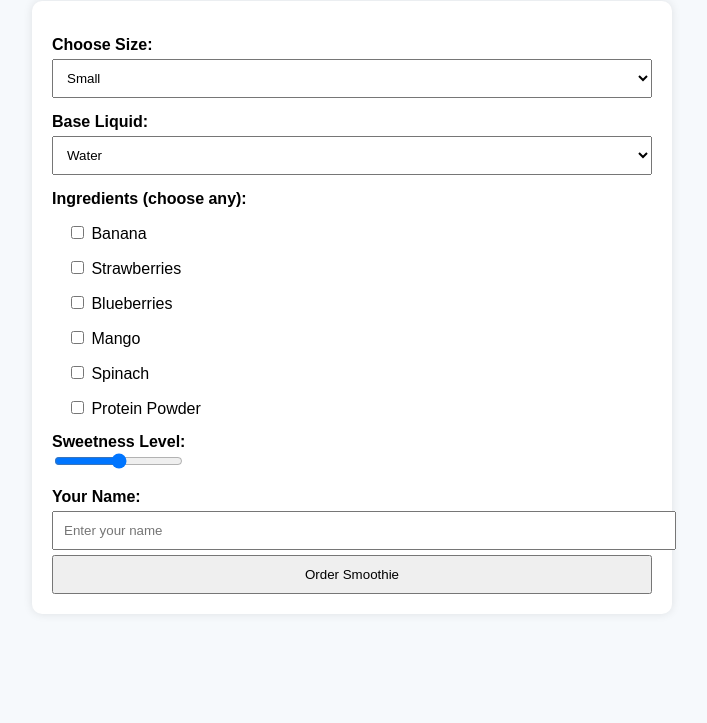
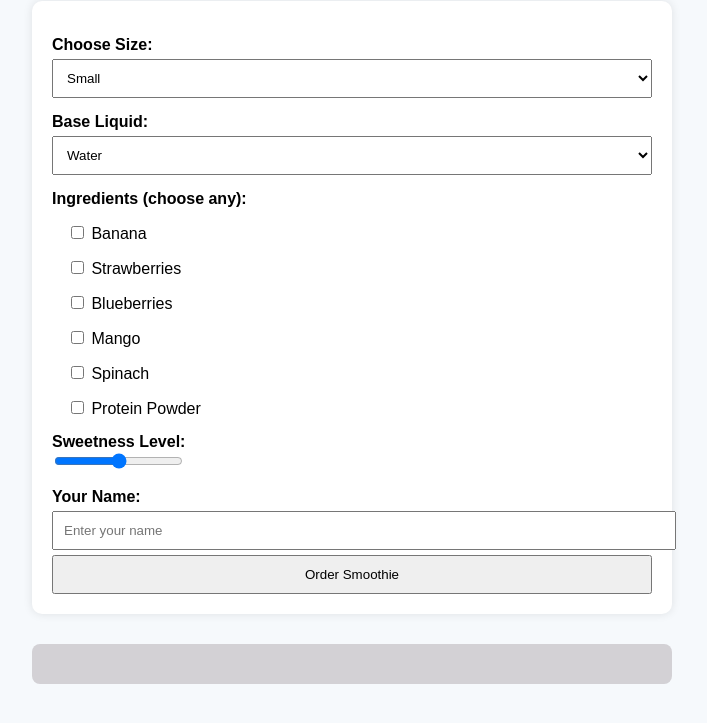
Before and after one commit to bikeshghising/assgnment2javaScript, a plain HTML site: page index.html in a window 1280 px wide. Shown: the part 107-830 px from the top of the page, without its empty margins (288-995 px from the left). Before the commit the page ends 800 px from the top, so only its background shows below. Drawn offline with Linux system fonts and the light colour scheme.

Commit message:
output section style

```diff
--- a/style.css
+++ b/style.css
@@ -41,3 +41,13 @@ select, input[type="text"], button {
     margin-left: 15px;
     font-weight: normal;
 }
+
+/* Output Section */
+#output {
+    max-width: 600px;
+    margin: 30px auto;
+    padding: 20px;
+    background-color: #d3d1d5;
+    font-size: 18px;
+    border-radius: 8px;
+}
```
Also changed, not shown: 1 other file.
